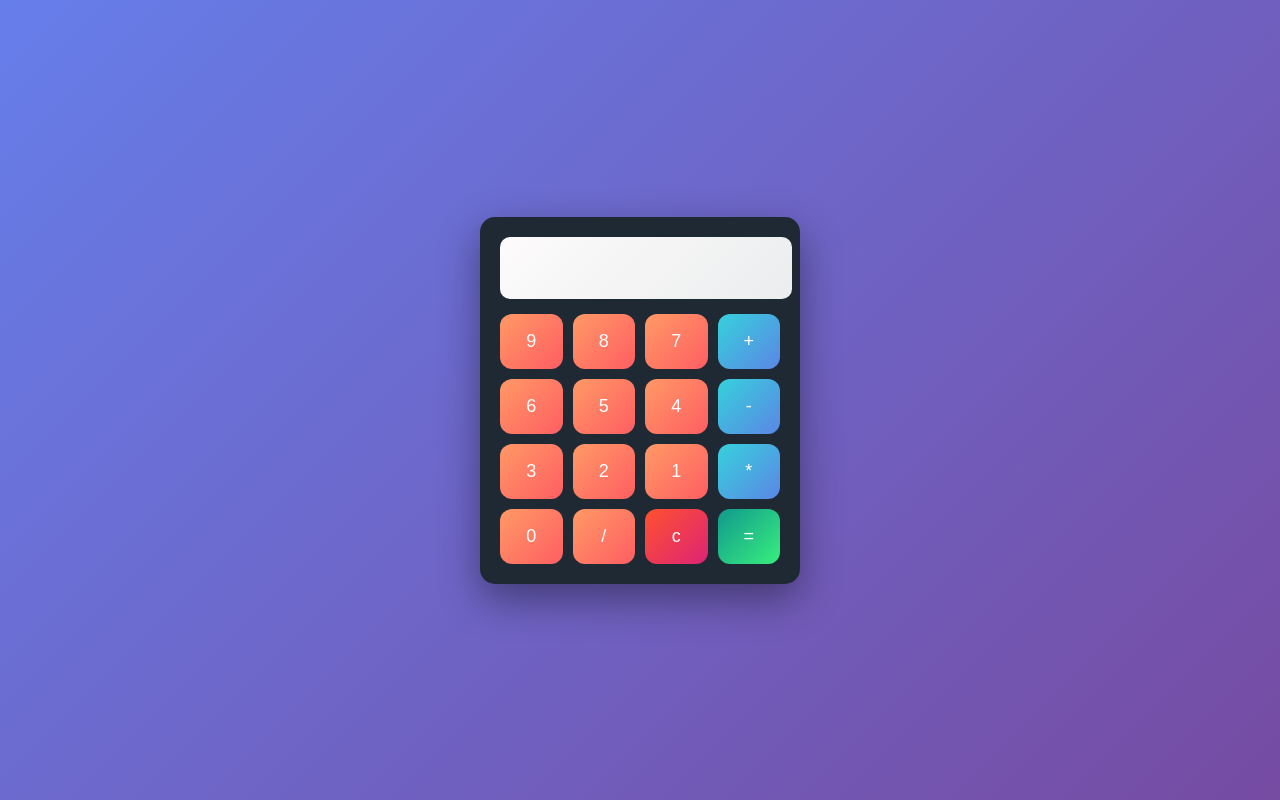
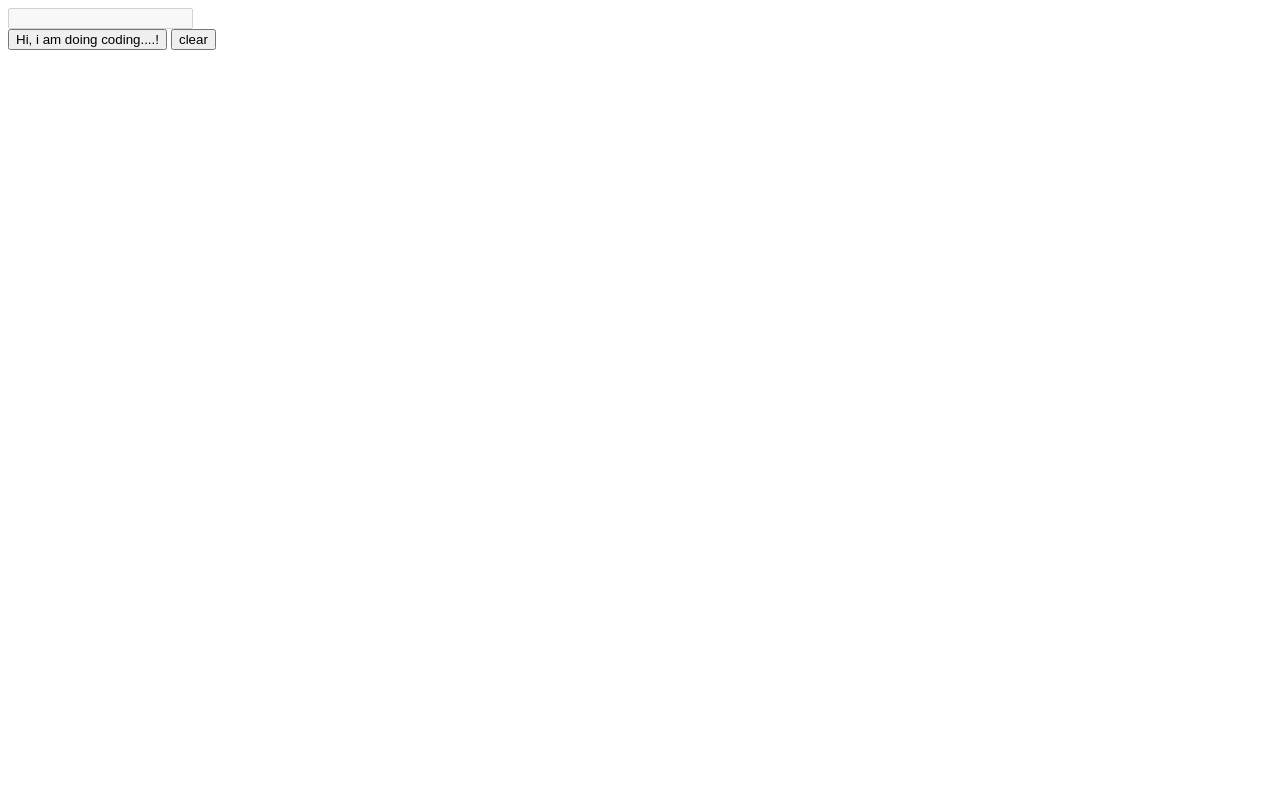
Before and after one commit to HassanRaza24/JavaScript-practice-18-12-2025, a plain HTML site: page index.html in a window 1280 px wide. Drawn offline with Linux system fonts and the light colour scheme.

Commit message:
Add files via upload

```diff
--- a/index.html
+++ b/index.html
@@ -3,107 +3,13 @@
 <head>
     <meta charset="UTF-8">
     <meta name="viewport" content="width=device-width, initial-scale=1.0">
-    <title>Calculator</title>
-    <style>
-         body {
-            margin: 0;
-            height: 100vh;
-            display: flex;
-            justify-content: center;
-            align-items: center;
-            background: linear-gradient(135deg, #667eea, #764ba2);
-            font-family: Arial, sans-serif;
-        }
-
-        .calculator {
-            background: #1f2933;
-            padding: 20px;
-            border-radius: 15px;
-            width: 280px;
-            box-shadow: 0 15px 40px rgba(0,0,0,0.4);
-        }
-
-        .screen input {
-            width: 100%;
-            height: 60px;
-            font-size: 26px;
-            text-align: right;
-            padding-right: 10px;
-            border-radius: 10px;
-            border: none;
-            outline: none;
-            background: linear-gradient(135deg, #fdfbfb, #ebedee);
-            margin-bottom: 15px;
-        }
-
-        .buttons {
-            display: grid;
-            grid-template-columns: repeat(4, 1fr);
-            gap: 10px;
-        }
-
-        .buttons button {
-            height: 55px;
-            font-size: 18px;
-            border-radius: 12px;
-            border: none;
-            cursor: pointer;
-            color: white;
-            background: linear-gradient(135deg, #ff9966, #ff5e62);
-            transition: 0.2s;
-        }
-
-        .buttons button:hover {
-            transform: scale(1.05);
-            opacity: 0.9;
-        }
-
-        .buttons button:active {
-            transform: scale(0.95);
-        }
-
-        /* Operator buttons */
-        .buttons button:nth-child(4n) {
-            background: linear-gradient(135deg, #36d1dc, #5b86e5);
-        }
-
-        /* Clear button */
-        .buttons button:nth-last-child(2) {
-            background: linear-gradient(135deg, #ff512f, #dd2476);
-        }
-
-        /* Equal button */
-        .buttons button:last-child {
-            background: linear-gradient(135deg, #11998e, #38ef7d);
-        }
-    </style>
+    <title>Simple Password Box</title>
 </head>
 <body>
-    <div class="calculator">
-        <div class="screen">
-            <input id="display" type="text" disabled>
-        </div>
-        <div class="buttons">
-            <button>9</button>
-            <button>8</button>
-            <button>7</button>
-            <button>+</button>
-
-            <button>6</button>
-            <button>5</button>
-            <button>4</button>
-            <button>-</button>
-
-            <button>3</button>
-            <button>2</button>
-            <button>1</button>
-            <button>*</button>
-
-            <button>0</button>
-            <button>/</button>
-            <button>c</button>
-            <button>=</button>
-        </div>
+    <input id="screen" type="text" disabled>
+    <div class="buttons">
+        <button onclick="myFunc()" >Hi, i am doing coding....!</button>
+        <button>clear</button>
     </div>
     <script src="script.js"></script>
 </body>
--- a/script.js
+++ b/script.js
@@ -1,17 +1,14 @@
-let screen = document.getElementById("display");
+let display = document.getElementById("screen");
 
-let btn = document.querySelectorAll(".buttons button");
-// console.log(btn)
+let btns = document.querySelectorAll("button");
 
-btn.forEach(buton  =>{
-    buton.addEventListener("click", ()=>{
-        let value = buton.innerText
-        if (value === "c") {
-            screen.value = ""
-        } else if (value === "=") {
-            screen.value = eval(screen.value)
-        }else{
-            screen.value =screen.value + value;
-        };
-    });
-});
+btns.forEach(btn =>{
+    btn.addEventListener("click", ()=>{
+        let value = btn.innerText
+        if (value === "clear") {
+            display.value = ""
+        } else {
+            display.value = display.value + value
+        }
+    })
+})
```
